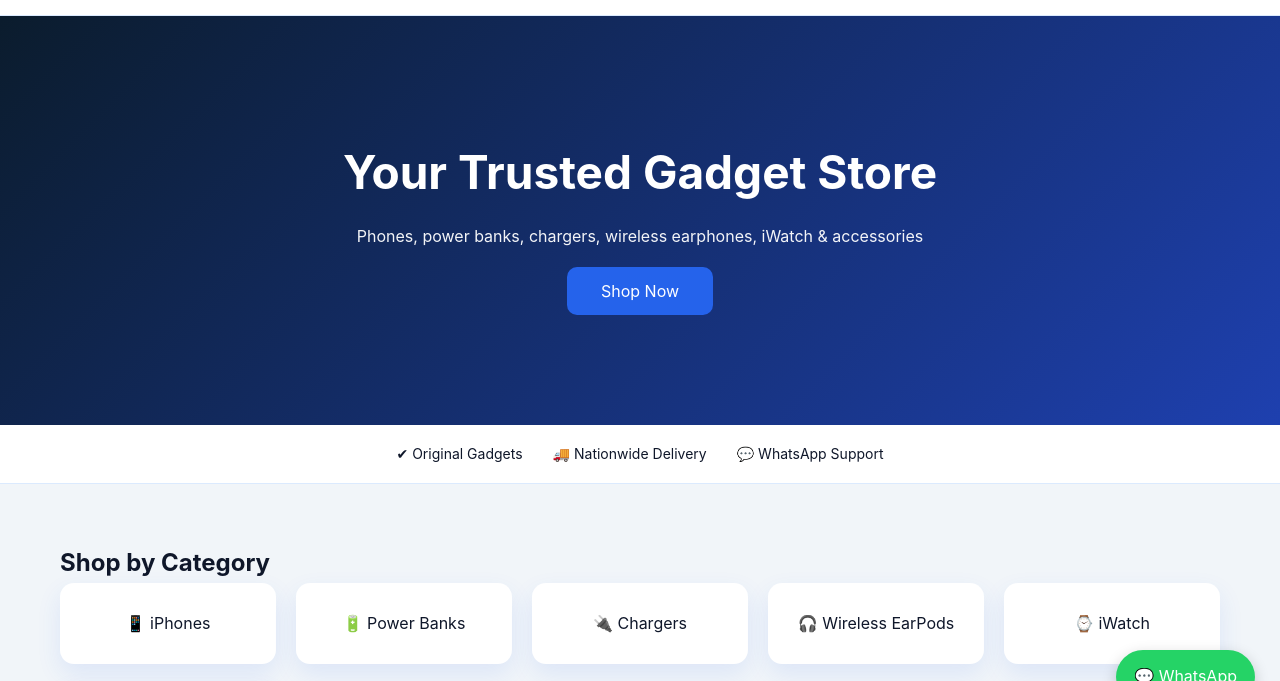
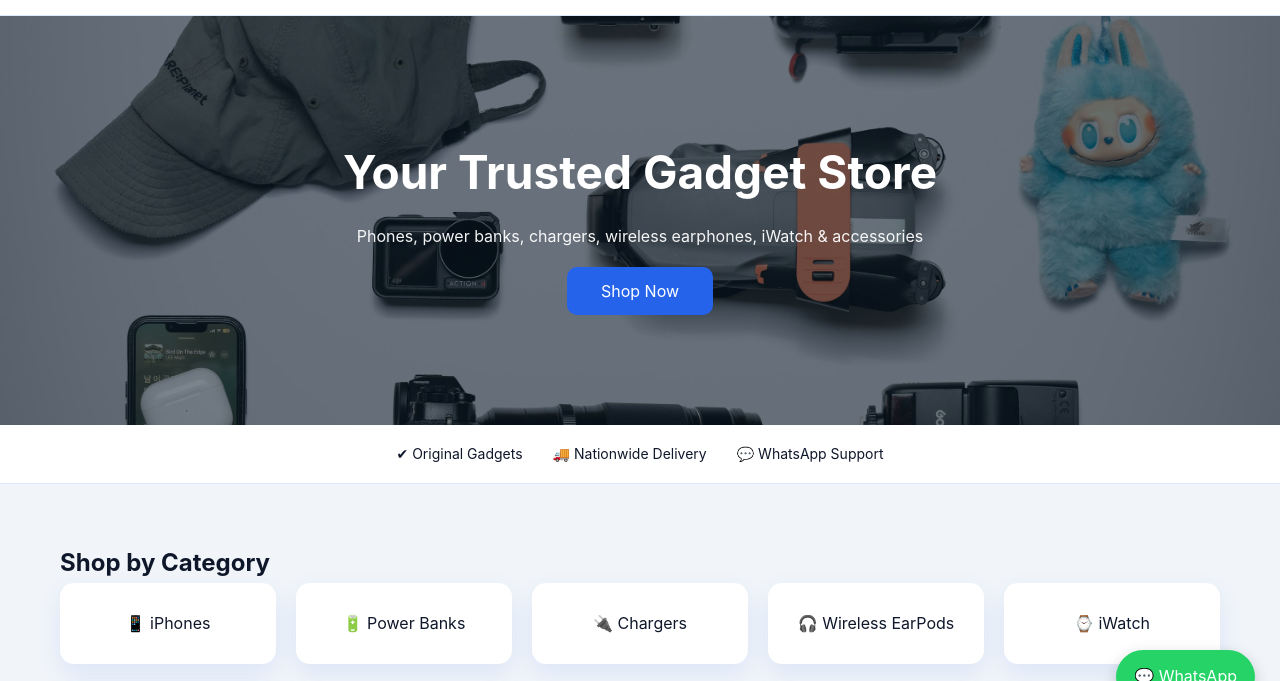
Before and after one commit to iamhardhey/Gadget, a plain HTML site: page index.html in a window 1280 px wide. Shown: the part 71-752 px from the top of the page. Drawn offline with Linux system fonts and the light colour scheme.

Commit message:
Add files via upload

```diff
--- a/index.html
+++ b/index.html
@@ -68,7 +68,7 @@
     <h2>Featured Products</h2>
     <div class="product-grid">
       <div class="product-card">
-        <img src="phone 14.jpg" alt="iPhone 14">
+        <img src="phone14.jpg" alt="iPhone 14">
         <div class="product-info">
           <h3>iPhone 14</h3>
           <p>128GB • Factory Unlocked</p>
@@ -78,7 +78,7 @@
       </div>
 
       <div class="product-card">
-        <img src="phone 13.jpg" alt="iPhone 13">
+        <img src="phone13.jpg" alt="iPhone 13">
         <div class="product-info">
           <h3>iPhone 13</h3>
           <p>128GB • Factory Unlocked</p>
@@ -108,7 +108,7 @@
       </div>
 
       <div class="product-card">
-        <img src="power bank.jpg" alt="Oraimo Power Bank">
+        <img src="powerbank.jpg" alt="Oraimo Power Bank">
         <div class="product-info">
           <h3>Oraimo Power Bank</h3>
           <p>50,000mAh • Fast Charging</p>
--- a/style.css
+++ b/style.css
@@ -103,12 +103,29 @@ body {
   transform: rotate(-45deg) translate(5px, -5px);
 }
 
-/* HERO */
+/* HERO with background image */
 .hero {
-  background: linear-gradient(135deg, #0b1c2d, #1e40af);
+  background: url(back.jpg) no-repeat center center/cover;
   color: white;
   text-align: center;
   padding: 120px 20px;
+  position: relative;
+}
+
+.hero::after {
+  content: '';
+  position: absolute;
+  top: 0;
+  left: 0;
+  width: 100%;
+  height: 100%;
+  background: rgba(11, 28, 45, 0.5);
+  z-index: 1;
+}
+
+.hero .hero-content {
+  position: relative;
+  z-index: 2;
 }
 
 .hero h1 {
```
Also changed, not shown: back.jpg (added), phone13.jpg (added), phone14.jpg (added), powerbank.jpg (added).
